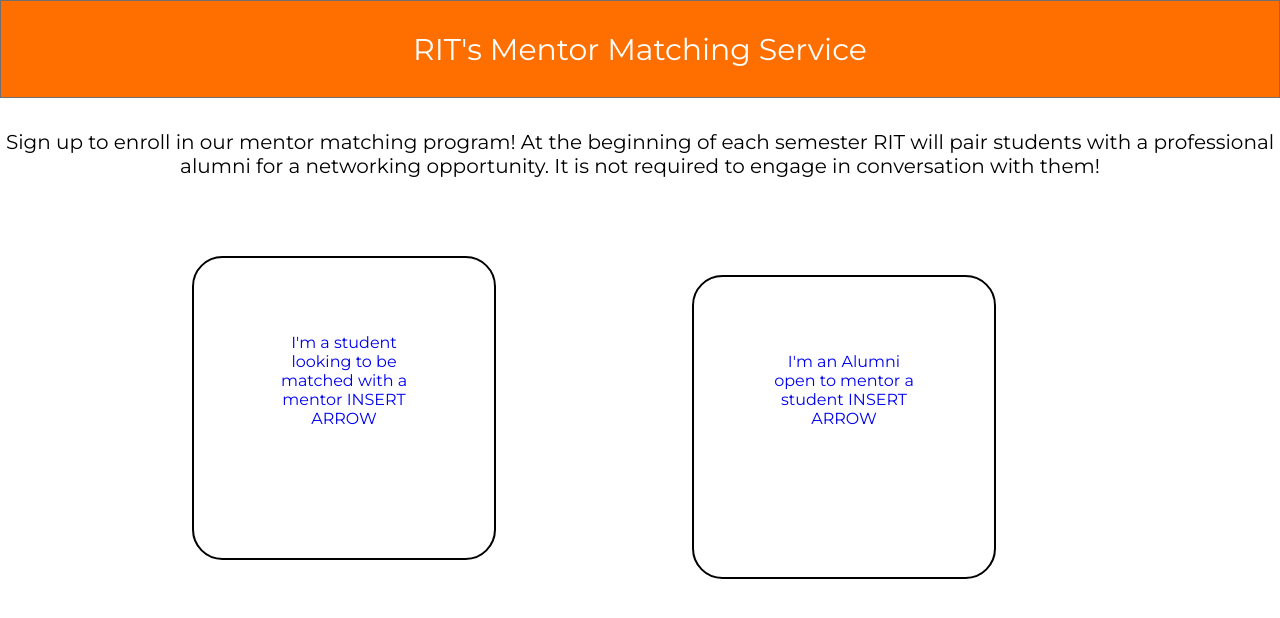
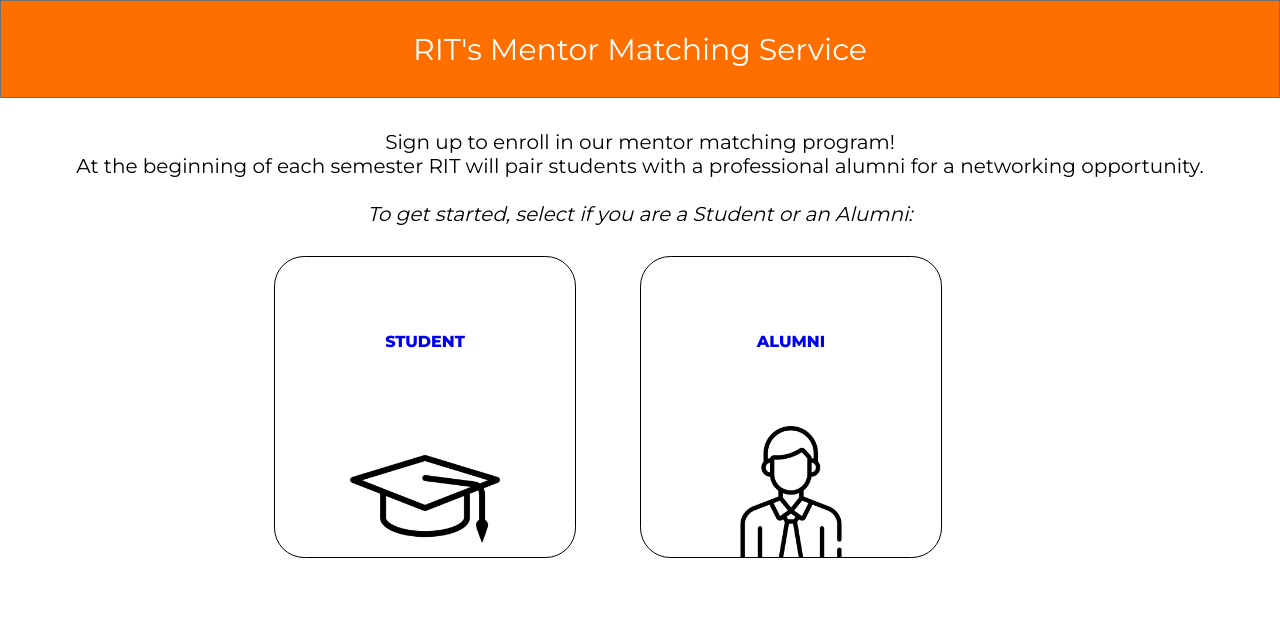
Before and after one commit to nishadpasricha/mentormatching, a Flask app: page / in a window 1280 px wide. Shown: the top 618 px of the page. Run offline with Flask 3, Linux system fonts and the light colour scheme.

Commit message:
home screen revamp

```diff
--- a/templates/alumniconfirm.html
+++ b/templates/alumniconfirm.html
@@ -47,9 +47,9 @@
 </style>
 
 <body>
-    <div class = "headerbanner">
+    <a href = "/" > <div class = "headerbanner">
         <p>RIT's Mentor Matching Service</p>
-        </div>
+        </div></a>
     <div class = "heading1"> Thank you for signing up {{ a_fname }}! An email should be sent with your student match in a few days.</div>
 
 
--- a/templates/alumniemailcheck.html
+++ b/templates/alumniemailcheck.html
@@ -83,7 +83,7 @@
   <div>
 
     <form action = "/alumniform" method = "POST">
-      <label for="email">Confirm Your Alumni Email</label><br><br>
+      <label for="email"><span style="font-weight: bold;">Confirm Your Alumni Email</span></label><br><br>
       <input type= "email" id="email" name="email"><br><br>
 
       <input type="submit">
--- a/templates/home.html
+++ b/templates/home.html
@@ -53,10 +53,11 @@
     border-style: solid;
     display: inline-block;
     background-color: #ffffff;
-    border-width: 2px;
+    border-width: 1px;
     border-radius: 10%;
-    left: 12rem;
-    top: 5rem;
+    right: 4rem;
+    overflow: hidden;
+
 
 }
 
@@ -69,10 +70,9 @@
     border-style: solid;
     display: inline-block;
     background-color: #ffffff;
-    border-width: 2px;
+    border-width: 1px;
     border-radius: 10%;
-    left: 24rem;
-    top: 5rem;
+    overflow: hidden;
 
 }
 
@@ -89,9 +89,24 @@
     height: 100%;
     background: #ffffff;
     color: #BDBDBD;
-    top: 10rem;
+    padding-top: 5rem;
+    display: flex;
+    justify-content: center;
 
 }
+
+.imagewrapper {
+    width: auto;
+    height: 150px;
+    display: flex;
+    justify-content: center;
+    object-fit: cover;
+    overflow: hidden;
+    padding-bottom: 1rem;
+}
+
+
+
 
 </style>
 <script>
@@ -102,24 +117,25 @@
 <div class = "headerbanner">
 <p>RIT's Mentor Matching Service</p>
 </div>
-<div class = "heading1"> Sign up to enroll in our mentor matching program!
+<div class = "heading1"> Sign up to enroll in our mentor matching program!<br>
     At the beginning of each semester RIT will pair students with a professional
-    alumni for a networking opportunity.
-    It is not required to engage in conversation with them!
+    alumni for a networking opportunity. <br><br>
+    <span style="font-style: italic">To get started, select if you are a Student or an Alumni:</span>
 </div>
 <div class = "selectionwrapper">
     <a href = "/studentemailcheck"><div class = "studentselect">
         <div class = "centertext">
-        I'm a student looking to be matched with a mentor INSERT ARROW
+        <span style="font-weight: bold;">STUDENT</span>
+
         </div>
+        <div class="imagewrapper"><img src="/static/student.png"></div>
     </div>
     </a>
-
-
     <a href = "/alumniemailcheck"><div class = "alumniselect">
         <div class = "centertext">
-        I'm an Alumni open to mentor a student INSERT ARROW
+        <span style="font-weight: bold;">ALUMNI</span>
         </div>
+        <div class="imagewrapper"><img src="/static/alumni.png"></div>
     </div>
     </a>
 </div>
--- a/templates/studentconfirm.html
+++ b/templates/studentconfirm.html
@@ -47,9 +47,9 @@
 </style>
 
 <body>
-    <div class = "headerbanner">
+    <a href = "/" > <div class = "headerbanner">
         <p>RIT's Mentor Matching Service</p>
-        </div>
+        </div></a>
     <div class = "heading1"> Thank you for signing up {{ s_fname }}! An email should be sent with your Alumni match in a few days.</div>
 
 
--- a/templates/studentemailcheck.html
+++ b/templates/studentemailcheck.html
@@ -75,7 +75,7 @@
 </script>
 
 <body>
-<a href = "/" > <div class = "headerbanner">
+<a href = "/"> <div class = "headerbanner">
 <p>RIT's Mentor Matching Service</p>
 </div></a>
 
@@ -83,7 +83,7 @@
   <div class = "studentemailform">
 
     <form action = "/studentform" method = "POST">
-      <label for="email">Confirm Your Student Email</label><br><br>
+      <label for="email"><span style="font-weight: bold;">Enter Your Student Email</span></label><br><br>
       <input type= "email" id="email" name="email"><br><br>
 
       <input type="submit">
```
Also changed, not shown: static/alumni.png (added), static/student.png (added).
